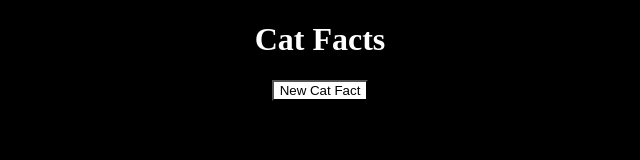
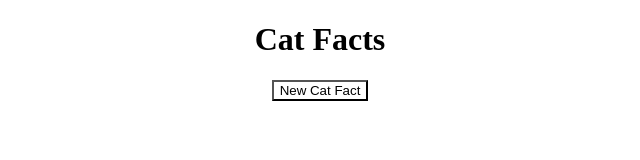
Before and after one commit to cmidon/Api, a plain HTML site: page index.html in a window 1280 px wide. Shown: the whole page, without its empty margins (320-960 px from the left). Drawn offline with Linux system fonts and the light colour scheme.

Commit message:
"Minor changes"

```diff
--- a/style.css
+++ b/style.css
@@ -5,16 +5,10 @@ p{
 
 button{
   background-color: white;
-  color: black;
   margin: auto;
   display: block;
 }
 
-body{
-  background-color: black;
-}
-
 h1{
   text-align: center;
-  color: white;
 }
```
